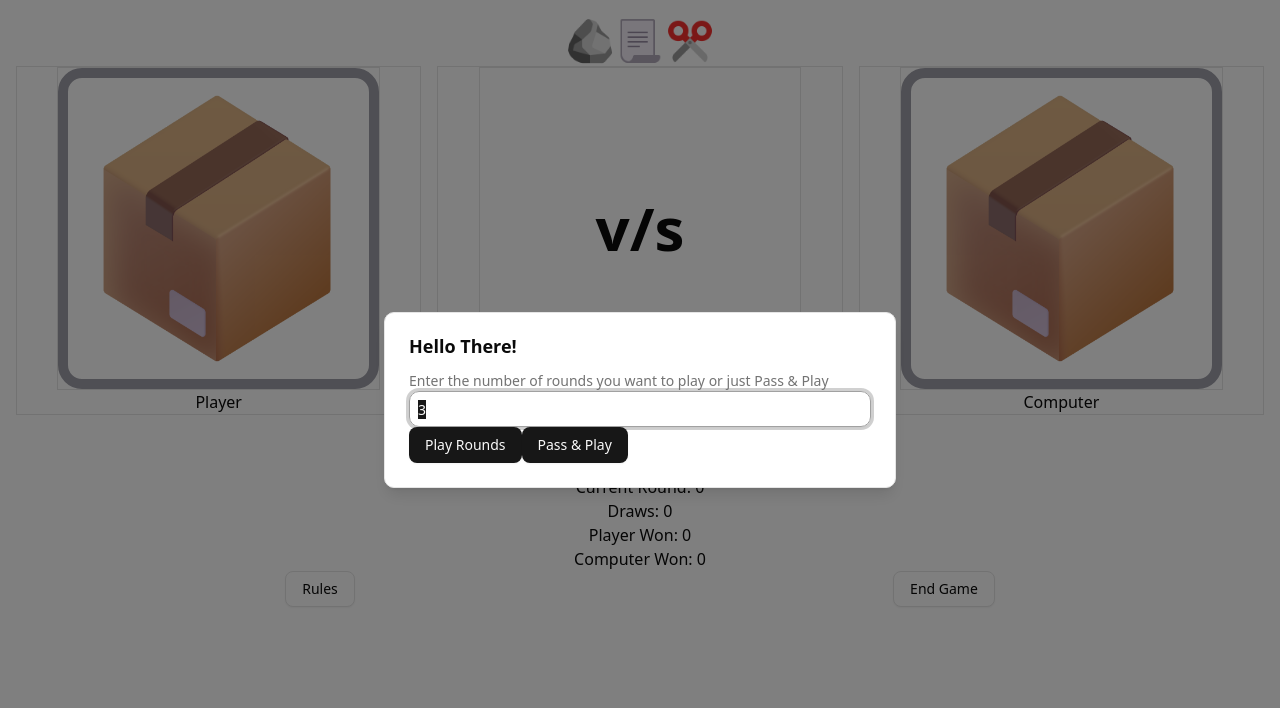
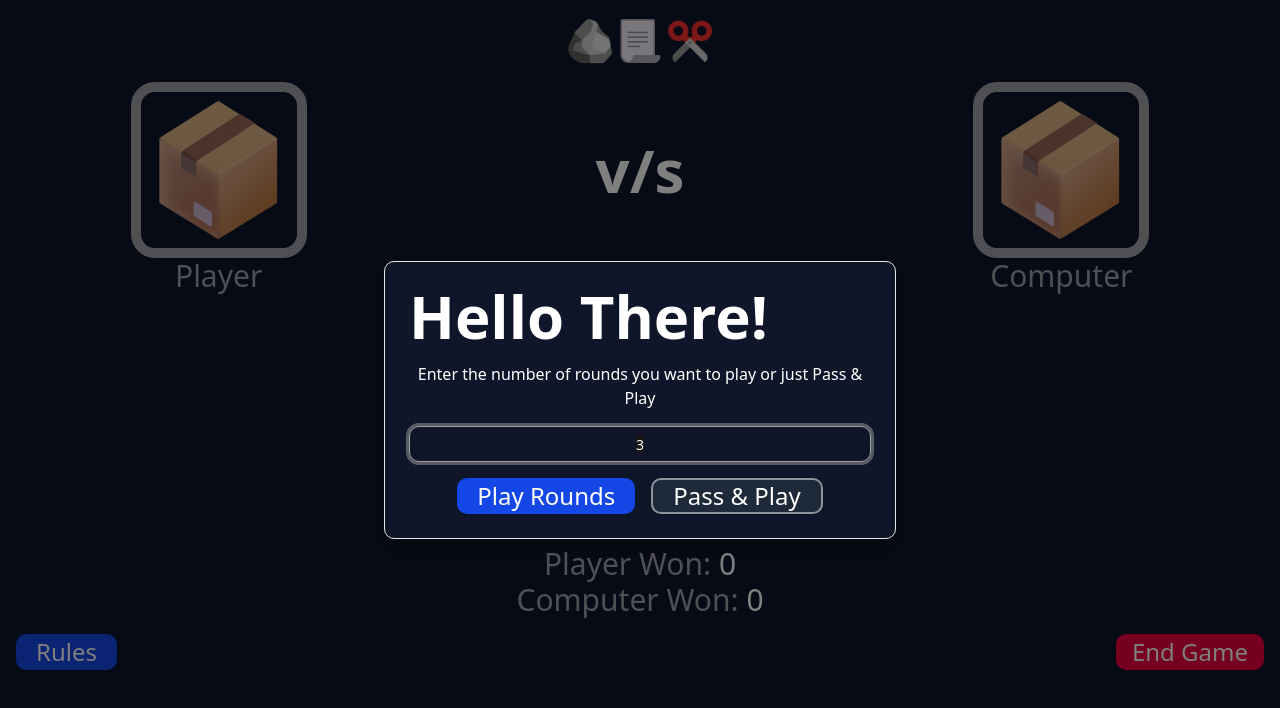
Before and after one commit to SadhuG/rock-paper-scissors-game, a Next.js app: page / in a window 1280 px wide. Shown: the top 708 px of the page. Built offline with nearby package versions, Linux system fonts and the light colour scheme.

Commit message:
Styling Updates

```diff
--- a/src/app/Game.tsx
+++ b/src/app/Game.tsx
@@ -18,11 +18,11 @@ import TapToContinue from "@/components/TapToContinue";
 
 const Game = () => {
   return (
-    <div className="container mx-auto p-4">
+    <div className="container mx-auto p-4 text-2xl text-zinc-400 lg:text-3xl">
       <TapToContinue />
       <GameEndResult />
       <GameTypeAndRoundsFrom />
-      <div className="flex justify-center">
+      <div className="flex justify-center space-y-1.5">
         <h1 className="flex">
           <span className="hidden">Rock Paper Scissors</span>
           <Image src={rock} alt="rock" width={50} height={50} />
@@ -30,12 +30,18 @@ const Game = () => {
           <Image src={scissors} alt="scissors" width={50} height={50} />
         </h1>
       </div>
-      <ChoicesDisplay />
+      <section className="mt-4">
+        <ChoicesDisplay />
+      </section>
 
-      <PlayerInputButtons />
+      <section className="mt-4">
+        <PlayerInputButtons />
+      </section>
 
-      <ScoresAndGameDisplay />
-      <div className="flex justify-around">
+      <section className="mt-4">
+        <ScoresAndGameDisplay />
+      </section>
+      <div className="mt-4 flex justify-between">
         <RulesDialog />
         <EndGameDialog />
       </div>
--- a/src/app/globals.css
+++ b/src/app/globals.css
@@ -45,7 +45,7 @@
 
 :root {
   --radius: 0.625rem;
-	--background: oklch(1 0 0);
+  --background: #0f162a;
   --foreground: oklch(0.145 0 0);
   --card: oklch(1 0 0);
   --card-foreground: oklch(0.145 0 0);
@@ -79,7 +79,7 @@
 }
 
 .dark {
-	--background: oklch(0.145 0 0);
+  --background: #0f162a;
   --foreground: oklch(0.985 0 0);
   --card: oklch(0.205 0 0);
   --card-foreground: oklch(0.985 0 0);
--- a/src/components/ChoicesDisplay.tsx
+++ b/src/components/ChoicesDisplay.tsx
@@ -8,28 +8,30 @@ const ChoicesDisplay = () => {
   const state = useSelector((state: RootState) => state.gameState);
   return (
     <div className="mx-auto grid grid-cols-2 gap-4 md:grid-cols-3">
-      <div className="w-full border">
-        <div className="mx-auto aspect-square border max-md:max-w-40 lg:w-4/5">
+      <div className="w-full">
+        <div className="mx-auto aspect-square max-w-40 lg:w-4/5 lg:max-w-44">
           <SlotCard player={"player"} />
         </div>
         <p className="text-center">Player</p>
       </div>
-      <div className="w-full border max-md:col-span-full max-md:row-start-2">
-        <div className="mx-auto flex aspect-square flex-col items-center justify-center gap-3 border max-md:w-1/2 max-md:max-w-40 lg:w-4/5">
+      <div className="w-full max-md:col-span-full max-md:row-start-2">
+        <div
+          className={`${state.displayRoundResult ? "justify-start" : "justify-center"} mx-auto flex aspect-square max-h-40 max-w-40 flex-col items-center justify-center gap-3 max-md:w-1/2 lg:max-h-44 lg:w-4/5 lg:max-w-44`}
+        >
           {state.displayRoundResult ? (
             <>
               <RoundResultCard displayResult={state.displayRoundResult} />
-              <p>Tap to continue</p>
+              <p className="text-base text-white">Tap to continue</p>
             </>
           ) : (
             <>
-              <span className="text-6xl font-bold"> v/s</span>
+              <span className="text-6xl font-bold text-white"> v/s</span>
             </>
           )}
         </div>
       </div>
-      <div className="w-full border">
-        <div className="mx-auto aspect-square border max-md:max-w-40 lg:w-4/5">
+      <div className="w-full">
+        <div className="mx-auto aspect-square max-w-40 lg:w-4/5 lg:max-w-44">
           <SlotCard player={"computer"} />
         </div>
         <p className="text-center">Computer</p>
--- a/src/components/EndGameDialog.tsx
+++ b/src/components/EndGameDialog.tsx
@@ -18,21 +18,25 @@ const EndGameDialog = () => {
   return (
     <Dialog>
       <DialogTrigger asChild>
-				<Button variant="outline">End Game</Button>
+        <Button
+          variant="outline"
+          className="rounded-lg border-none bg-rose-600 text-xl font-medium text-white hover:bg-rose-800 hover:text-white focus:ring-4 focus:ring-rose-300 focus:outline-none lg:text-2xl dark:bg-rose-500 dark:hover:bg-rose-700 dark:focus:ring-rose-900"
+        >
+          End Game
+        </Button>
       </DialogTrigger>
-			<DialogContent>
+      <DialogContent className="text-white">
         <DialogHeader>
           <DialogTitle>Exit Game</DialogTitle>
-					<DialogDescription>
-						Do you really want to exit game?
-					</DialogDescription>
         </DialogHeader>
+        <p> Do you really want to exit game?</p>
         <DialogFooter>
           <DialogClose asChild>
             <Button
               type="button"
               variant="secondary"
               onClick={() => dispatch(gameRestart())}
+              className="rounded-lg border-none bg-rose-600 text-xl font-medium text-white hover:bg-rose-800 hover:text-white focus:ring-4 focus:ring-rose-300 focus:outline-none lg:text-2xl dark:bg-rose-500 dark:hover:bg-rose-700 dark:focus:ring-rose-900"
             >
               Yes
             </Button>
@@ -41,6 +45,7 @@ const EndGameDialog = () => {
             <Button
               type="button"
               variant="default"
+              className="rounded-lg bg-emerald-600 px-5 py-2.5 text-xl font-medium text-white hover:bg-emerald-800 focus:ring-4 focus:ring-emerald-300 focus:outline-none lg:text-2xl dark:bg-emerald-600 dark:hover:bg-emerald-700 dark:focus:ring-emerald-900"
             >
               No
             </Button>
--- a/src/components/GameTypeAndRoundsForm.tsx
+++ b/src/components/GameTypeAndRoundsForm.tsx
@@ -14,8 +14,10 @@ import { RootState } from "@/state/store";
 import { Button } from "./ui/button";
 import {
   Dialog,
+  DialogClose,
   DialogContent,
   DialogDescription,
+  DialogFooter,
   DialogHeader,
   DialogTitle,
 } from "./ui/dialog";
@@ -50,7 +52,7 @@ const GameTypeAndRoundsFrom = () => {
     if (gameType === "rounds") {
       if (inputValue <= 0 || inputValue % 1 != 0 || isNaN(inputValue)) {
         alert(
-					"Please enter the number of rounds a whole number greater than 0 to play (eg. 3,5,7)"
+          "Please enter the number of rounds a whole number greater than 0 to play (eg. 3,5,7)",
         );
         return;
       }
@@ -63,23 +65,43 @@ const GameTypeAndRoundsFrom = () => {
 
   return (
     <Dialog open={formIsOpen}>
-			<DialogContent className="[&>button]:hidden">
+      <DialogContent className="text-white [&>button]:hidden">
         <DialogHeader>
-					<DialogTitle>Hello There!</DialogTitle>
+          <DialogTitle>
+            <p className="text-4xl md:text-5xl lg:text-6xl">Hello There!</p>
+          </DialogTitle>
         </DialogHeader>
-				<DialogDescription>
+        <p className="text-center">
           Enter the number of rounds you want to play or just Pass & Play
+        </p>
         <Input
           type="number"
           placeholder="eg. 3"
           value={inputValue}
           onChange={handleInputChange}
           onKeyDown={handleInputKeyDown}
-						className="[appearance:textfield] rounded-lg border border-slate-800 p-2 [&::-webkit-inner-spin-button]:appearance-none [&::-webkit-outer-spin-button]:appearance-none"
+          className="[appearance:textfield] rounded-lg border border-slate-800 p-2 text-center [&::-webkit-inner-spin-button]:appearance-none [&::-webkit-outer-spin-button]:appearance-none"
         />
-					<Button onClick={() => handelSubmit("rounds")}>Play Rounds</Button>
-					<Button onClick={() => handelSubmit("pnp")}>Pass & Play</Button>
-				</DialogDescription>
+        <DialogFooter>
+          <div className="flex w-full justify-center gap-4">
+            <DialogClose asChild>
+              <Button
+                onClick={() => handelSubmit("rounds")}
+                className="rounded-lg bg-blue-700 px-3 py-2 text-lg font-medium text-white hover:bg-blue-800 focus:ring-4 focus:ring-blue-300 focus:outline-none md:px-5 md:py-2.5 lg:text-2xl dark:bg-blue-600 dark:hover:bg-blue-700 dark:focus:ring-blue-800"
+              >
+                Play Rounds
+              </Button>
+            </DialogClose>
+            <DialogClose asChild>
+              <Button
+                onClick={() => handelSubmit("pnp")}
+                className="rounded-lg border-2 border-white/50 bg-gray-800 px-3 py-2 text-lg font-medium text-white transition-colors hover:bg-gray-600 md:px-5 md:py-2.5 lg:text-2xl"
+              >
+                Pass & Play
+              </Button>
+            </DialogClose>
+          </div>
+        </DialogFooter>
       </DialogContent>
     </Dialog>
   );
--- a/src/components/PlayerInputButtons.tsx
+++ b/src/components/PlayerInputButtons.tsx
@@ -1,42 +1,58 @@
-import { playRoundAsync, setPlayerChoice } from "@/state/GameStateSlice";
+import {
+  Choice,
+  playRoundAsync,
+  setPlayerChoice,
+} from "@/state/GameStateSlice";
 import React from "react";
 import { useDispatch, useSelector } from "react-redux";
 import { AppDispatch, RootState } from "../state/store"; // You'll need to create this type
 import { Button } from "./ui/button";
+
+// import images
+import paper from "@/assets/paper.png";
+import rock from "@/assets/rock.png";
+import scissors from "@/assets/scissors.png";
+import Image from "next/image";
 
 const PlayerInputButtons = () => {
   const state = useSelector((state: RootState) => state.gameState);
   // Use AppDispatch instead of default dispatch
   const dispatch = useDispatch<AppDispatch>();
 
-	function handleClick(userInput: string) {
+  function handleClick(userInput: Choice) {
     dispatch(setPlayerChoice(userInput));
 
     dispatch(playRoundAsync());
   }
 
   return (
-		<div className="flex justify-center">
+    <div className="flex justify-center gap-8">
       <Button
         onClick={() => handleClick("rock")}
         variant={"outline"}
         disabled={state.inputsDisabled}
+        className={`w-20 ${state.inputsDisabled && `border-teal-800 bg-teal-800/25`} h-20 rounded-full border-8 border-teal-400 bg-teal-400/25 p-2 hover:bg-teal-700 focus:ring-4 focus:ring-teal-900 focus:outline-none lg:h-28 lg:w-28 lg:border-[10px] lg:p-3`}
       >
-				Rock
+        <Image src={rock} alt={"rock"} />
+        <span className="hidden">Rock</span>
       </Button>
       <Button
         onClick={() => handleClick("paper")}
         variant={"outline"}
         disabled={state.inputsDisabled}
+        className={`w-20 ${state.inputsDisabled && `border-sky-800 bg-sky-800/25`} h-20 rounded-full border-8 border-sky-400 bg-sky-400/25 p-2 hover:bg-sky-700 focus:ring-4 focus:ring-sky-900 focus:outline-none lg:h-28 lg:w-28 lg:border-[10px] lg:p-3`}
       >
-				Paper
+        <Image src={paper} alt={"paper"} />
+        <span className="hidden">Paper</span>
       </Button>
       <Button
         onClick={() => handleClick("scissors")}
         variant={"outline"}
         disabled={state.inputsDisabled}
+        className={`w-20 ${state.inputsDisabled && `border-indigo-800 bg-indigo-800/25`} h-20 rounded-full border-8 border-indigo-400 bg-indigo-400/25 p-2 hover:bg-indigo-700 focus:ring-4 focus:ring-indigo-900 focus:outline-none lg:h-28 lg:w-28 lg:border-[10px] lg:p-3`}
       >
-				Scissors
+        <Image src={scissors} alt={"scissors"} />
+        <span className="hidden">Scissors</span>
       </Button>
     </div>
   );
--- a/src/components/RulesDialog.tsx
+++ b/src/components/RulesDialog.tsx
@@ -15,38 +15,63 @@ const RulesDialog = () => {
   return (
     <Dialog>
       <DialogTrigger asChild>
-				<Button variant="outline">Rules</Button>
+        <Button
+          variant="outline"
+          className="rounded-lg border-none bg-blue-700 px-5 py-2.5 text-lg font-medium text-white hover:bg-blue-800 hover:text-white focus:ring-4 focus:ring-blue-300 focus:outline-none lg:text-2xl dark:bg-blue-600 dark:hover:bg-blue-700 dark:focus:ring-blue-800"
+        >
+          Rules
+        </Button>
       </DialogTrigger>
-			<DialogContent>
+      <DialogContent className="text-white">
         <DialogHeader>
-					<DialogTitle>Rules:</DialogTitle>
-					<DialogDescription>
-						{" "}
-						What is this? This is a rock paper scissors game. Built with React
-						JS & Tailwind CSS framework.
-					</DialogDescription>
+          <DialogTitle>
+            <div className="flex w-full justify-between">
+              <p className="text-3xl font-medium">Rules:</p>
+            </div>
+          </DialogTitle>
         </DialogHeader>
-				<div>
-					<p>How to play</p>
-					<p>Choose the game mode: Rounds or Pass n Play</p>
+        <div className="flex flex-col items-start gap-2">
+          <p className="text-2xl font-medium lg:text-3xl">What is this? </p>
           <p>
-						Rounds: Start playing without any specific number of rounds input
-						and play for as long as you want (upto 100 rounds)
+            This is a rock paper scissors game. Built with React JS & Tailwind
+            CSS framework.
           </p>
+        </div>
+        <div className="flex flex-col items-start gap-2">
+          <p className="text-2xl font-medium lg:text-3xl">How to play</p>
+
+          <div className="flex flex-col items-start gap-3">
             <p>
-						Pass n play: Start playing without any specific number of rounds
-						input and play for as long as you want (upto 100 rounds)
+              Choose the game mode: <span className="font-medium">Rounds</span>{" "}
+              or <span className="font-medium">Pass n Play</span>
             </p>
-					<p>
+            <ul className="flex list-inside list-decimal flex-col items-start gap-2">
+              <li>
+                <span className="font-medium text-wrap">Rounds: </span>
+                Start playing without any specific number of rounds input and
+                play for as long as you want (upto 100 rounds)
+              </li>
+              <li>
+                <span className="font-medium">Pass n play: </span>
+                Start playing without any specific number of rounds input and
+                play for as long as you want (upto 100 rounds)
+              </li>
+            </ul>
+          </div>
+
+          <ul className="flex list-inside list-disc flex-col items-start gap-2">
+            <li>
               You can start the game by selecting "rock", "scissors" or "paper".
-					</p>
-					<p>Rock beats scissors, scissors beats paper, paper beats rock</p>
+            </li>
+            <li>Rock beats scissors, scissors beats paper, paper beats rock</li>
+          </ul>
         </div>
         <DialogFooter>
           <DialogClose asChild>
             <Button
               type="button"
               variant="secondary"
+              className="rounded-lg border-none bg-rose-600 text-xl font-medium text-white hover:bg-rose-800 hover:text-white focus:ring-4 focus:ring-rose-300 focus:outline-none lg:text-2xl dark:bg-rose-500 dark:hover:bg-rose-700 dark:focus:ring-rose-900"
             >
               Close
             </Button>
--- a/src/components/ScoresAndGameDisplay.tsx
+++ b/src/components/ScoresAndGameDisplay.tsx
@@ -9,28 +9,31 @@ const ScoresAndGameDisplay = () => {
     <div className="text-center">
       <p>
         Game Type:{" "}
-				<span>
+        <span className="text-white">
           {gameState.gameType === "rounds" ? "Rounds" : "Pass & Play"}
         </span>
       </p>
       {gameState.gameType === "rounds" ? (
         <p>
-					Total Rounds: <span>{gameState.totalRounds}</span>
+          Total Rounds:{" "}
+          <span className="text-white">{gameState.totalRounds}</span>
         </p>
       ) : (
         ""
       )}
       <p>
-				Current Round: <span>{gameState.currentRound}</span>
+        Current Round:{" "}
+        <span className="text-white">{gameState.currentRound}</span>
       </p>
       <p>
-				Draws: <span>{gameState.draws}</span>
+        Draws: <span className="text-white">{gameState.draws}</span>
       </p>
       <p>
-				Player Won: <span>{gameState.playerWins}</span>
+        Player Won: <span className="text-white">{gameState.playerWins}</span>
       </p>
       <p>
-				Computer Won: <span>{gameState.computerWins}</span>
+        Computer Won:{" "}
+        <span className="text-white">{gameState.computerWins}</span>
       </p>
     </div>
   );
--- a/src/components/TapToContinue.tsx
+++ b/src/components/TapToContinue.tsx
@@ -18,10 +18,9 @@ const TapToContinue = () => {
         role="button"
         tabIndex={0}
         aria-label="Tap to continue"
-				className="absolute top-0 left-0 w-full h-full z-50 flex justify-center items-center bg-black/10"
+        className="absolute top-0 left-0 z-50 flex h-screen w-screen items-center justify-center bg-black/10"
         onClick={tapToContinue}
-			>
-			</div>
+      ></div>
     )
   );
 };
--- a/src/components/ui/button.tsx
+++ b/src/components/ui/button.tsx
@@ -26,6 +26,7 @@ const buttonVariants = cva(
         sm: "h-8 rounded-md gap-1.5 px-3 has-[>svg]:px-2.5",
         lg: "h-10 rounded-md px-6 has-[>svg]:px-4",
         icon: "size-9",
+
       },
     },
     defaultVariants: {
```
Also changed, not shown: src/components/ui/round-result-card.tsx (+12 -7 lines). Lines whose indentation alone changed are shown as unchanged.
